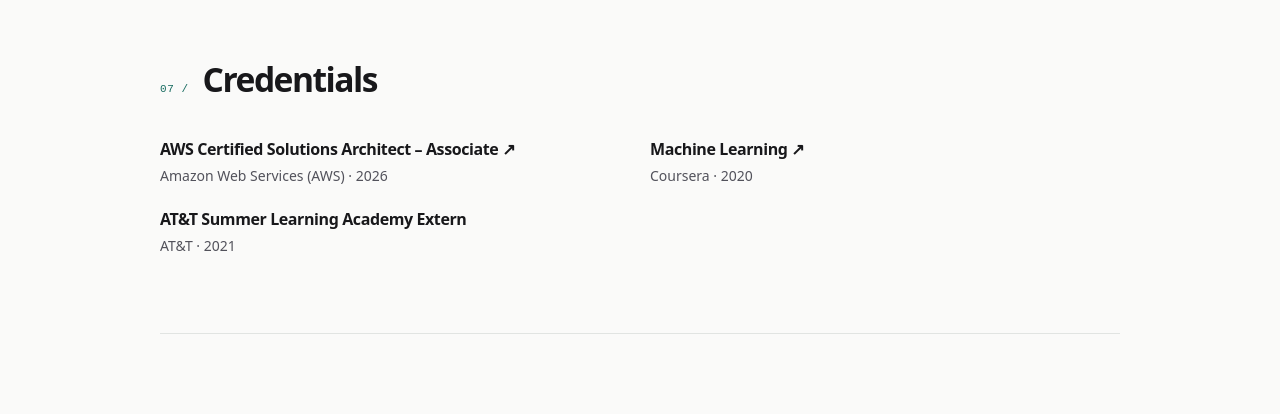
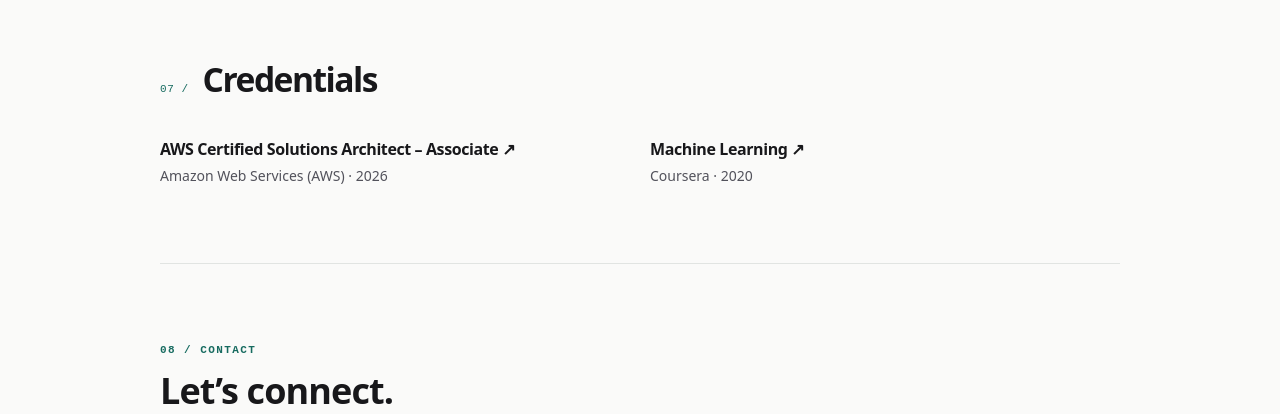
Before and after one commit to chenyuan99/chenyuan99.github.io.v2, an Astro site: page / in a window 1280 px wide. Shown: the part 7360-7774 px from the top of the page. Built offline with nearby package versions, Linux system fonts and the light colour scheme; Astro itself is replaced by a stand-in of ours.

Commit message:
chore: remove AT&T external learning credential

```diff
--- a/src/data/resume.ts
+++ b/src/data/resume.ts
@@ -268,11 +268,6 @@ export const resume = {
       "issuer": "Coursera",
       "year": "2020",
       "url": "https://www.coursera.org/account/accomplishments/verify/7R2WKGFNLGQR"
-    },
-    {
-      "name": "AT&T Summer Learning Academy Extern",
-      "issuer": "AT&T",
-      "year": "2021"
     }
   ]
 } as const;
--- a/src/pages/index.astro
+++ b/src/pages/index.astro
@@ -14,6 +14,7 @@ const nav = [
   { label: "Research", id: "research" },
   { label: "Contact", id: "contact" },
 ];
+const credentials: readonly { name: string; issuer: string; year: string; url?: string }[] = resume.credentials;
 const social = resume.socials.filter(s => s.label === "GitHub" || s.label === "LinkedIn");
 const printContact = [...social].reverse().map(s => s.url.replace(/^https?:\/\/(www\.)?/, "").replace(/\/$/, "")).join(" · ");
 ---
@@ -132,8 +133,8 @@ const printContact = [...social].reverse().map(s => s.url.replace(/^https?:\/\/(
     <section id="credentials" class="section-block" aria-labelledby="credentials-heading">
       <div class="section-heading"><span class="section-index">07 /</span><h2 id="credentials-heading">Credentials</h2></div>
       <div class="grid gap-5 sm:grid-cols-2">
-        {resume.credentials.map(c => <article>
-          <h3 class="font-semibold tracking-tight">{"url" in c ? <a class="hover:text-primary hover:underline" href={c.url}>{c.name} ↗</a> : c.name}</h3>
+        {credentials.map(c => <article>
+          <h3 class="font-semibold tracking-tight">{c.url ? <a class="hover:text-primary hover:underline" href={c.url}>{c.name} ↗</a> : c.name}</h3>
           <p class="mt-1 text-sm text-muted-foreground">{c.issuer} · {c.year}</p>
         </article>)}
       </div>
--- a/tests/static.test.mjs
+++ b/tests/static.test.mjs
@@ -155,5 +155,5 @@ test("AWS Solutions Architect certification links to the confirmed Credly badge"
   assert.ok(credentials.includes("2026"));
   assert.ok(credentials.includes('href="https://www.credly.com/badges/9c2f1d24-98f5-4ef3-8ca9-9cf7edb857ea"'));
   assert.ok(credentials.includes("Machine Learning"));
-  assert.ok(credentials.includes("AT&T Summer Learning Academy Extern") || credentials.includes("AT&amp;T Summer Learning Academy Extern"));
+  assert.ok(!credentials.includes("Summer Learning Academy Extern"));
 });
```
